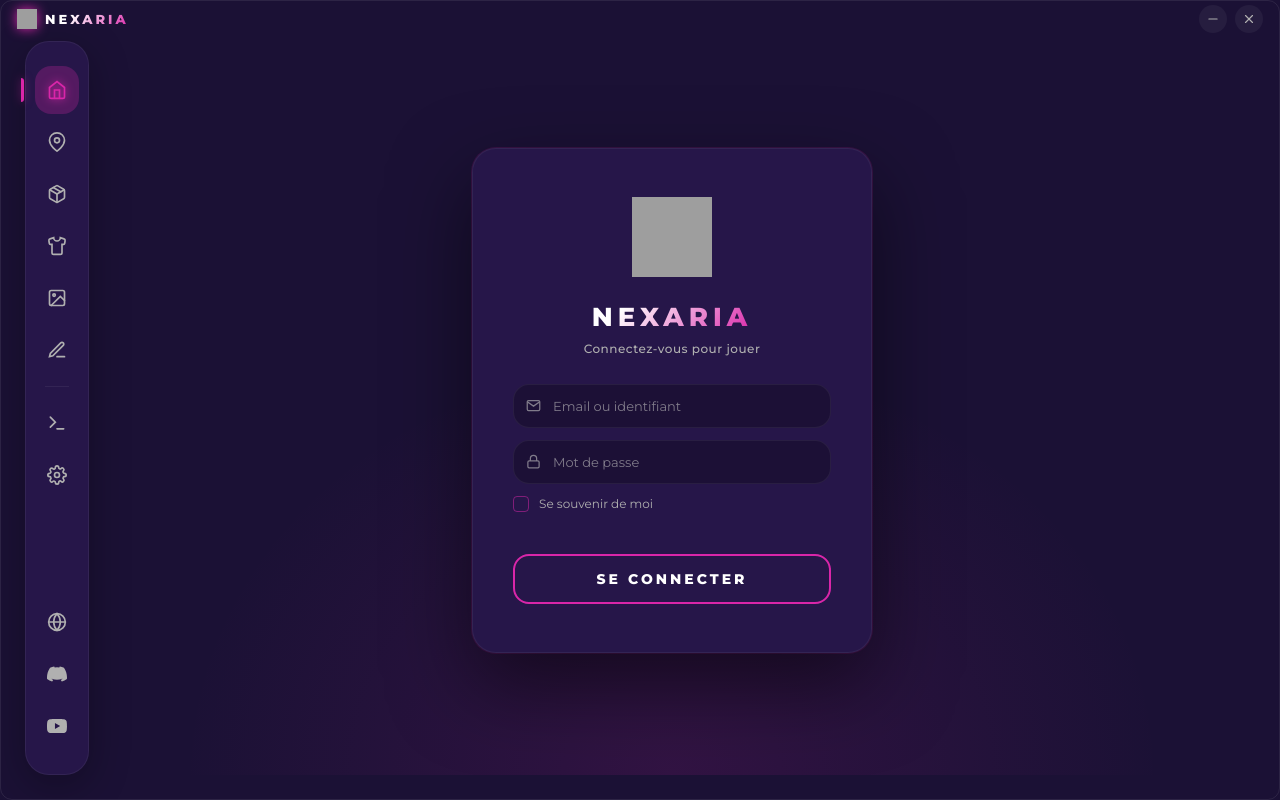
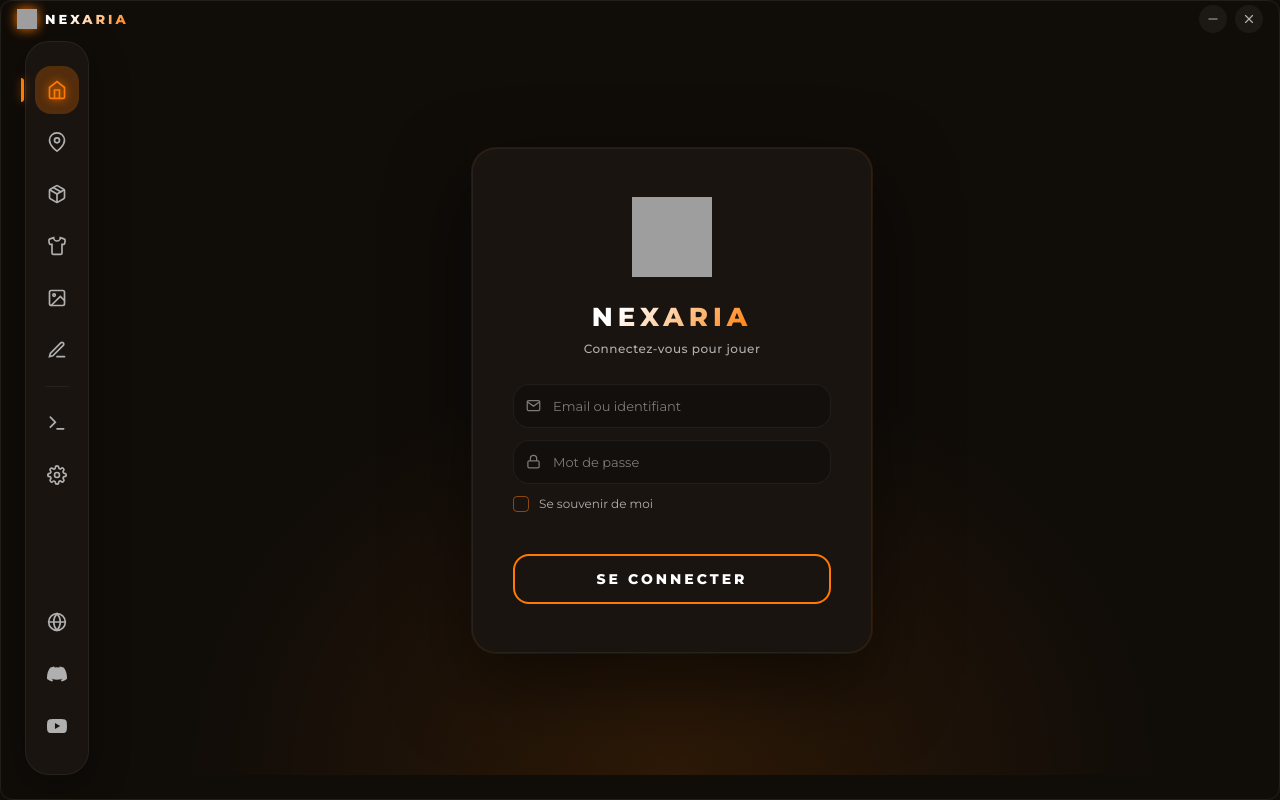
Before and after one commit to nexos20lv/Nexaria-Launcher, a PHP site: page / in a window 1280 px wide. Run offline with PHP 8.4, Linux system fonts and the light colour scheme; some libraries are stand-ins or nearby versions; grey boxes are pictures that could not be loaded.

Commit message:
feat: Update the UI color scheme from pink/purple to orange/gold and refresh application icons.

```diff
--- a/src/renderer/styles.css
+++ b/src/renderer/styles.css
@@ -7,24 +7,24 @@
 @import url('https://fonts.googleapis.com/css2?family=Montserrat:wght@300;400;500;600;700;800&display=swap');
 
 :root {
-  --bg-primary: #1B1135; /* Deep Theme Background */
-  --bg-panel: #261649; /* Solid Lighter Theme Panel */
-  --bg-panel-2: #301b5e; /* Even lighter theme color for hover/secondary */
+  --bg-primary: #100C08; /* Deep Theme Background */
+  --bg-panel: #1A1410; /* Solid Lighter Theme Panel */
+  --bg-panel-2: #261D17; /* Even lighter theme color for hover/secondary */
   --bg-hover: rgba(255, 255, 255, 0.08); /* Slightly more visible hover */
   --bg-input: rgba(0, 0, 0, 0.25);
 
-  --accent: #D926A9; /* Pink Focus Accent from new DA */
-  --accent-dim: rgba(217, 38, 169, 0.25);
-  --accent-glow: rgba(217, 38, 169, 0.5);
-  --accent-hover: #F042C3; /* Lighter pink for hover state */
+  --accent: #FF7A00; /* Pink Focus Accent from new DA */
+  --accent-dim: rgba(255, 122, 0, 0.25);
+  --accent-glow: rgba(255, 122, 0, 0.5);
+  --accent-hover: #FFA040; /* Lighter pink for hover state */
 
   --green: #22c55e;
   --red: #ef4444;
   --text-primary: #ffffff;
   --text-secondary: #b0b0b0;
-  --text-muted: #807b8a; /* Slightly pink-tinted gray */
+  --text-muted: #807a75; /* Slightly pink-tinted gray */
   --border: rgba(255, 255, 255, 0.06); /* Softer white border */
-  --border-hover: rgba(217, 38, 169, 0.5);
+  --border-hover: rgba(255, 122, 0, 0.5);
 
   --radius-sm: 8px;
   --radius-md: 16px;
@@ -390,7 +390,7 @@ img {
   display: flex;
   align-items: center;
   justify-content: center;
-  background: radial-gradient(ellipse 60% 80% at 50% 100%, rgba(217, 38, 169, 0.12) 0%, transparent 70%);
+  background: radial-gradient(ellipse 60% 80% at 50% 100%, rgba(255, 122, 0, 0.12) 0%, transparent 70%);
 }
 
 .login-panel {
@@ -401,7 +401,7 @@ img {
   padding: 48px 40px;
   box-shadow:
     0 32px 80px rgba(0, 0, 0, 0.5),
-    0 0 0 1px rgba(217, 38, 169, 0.15);
+    0 0 0 1px rgba(255, 122, 0, 0.15);
   animation: floatIn 0.6s cubic-bezier(0.16, 1, 0.3, 1) forwards;
   var(--glass);
 }
```
Also changed, not shown: other parts of src/renderer/styles.css (+16 -16 lines), src/renderer/splash.html (+5 -5 lines), assets/icon.ico (deleted), assets/icon.png, assets/logo.png, 1 other file.
